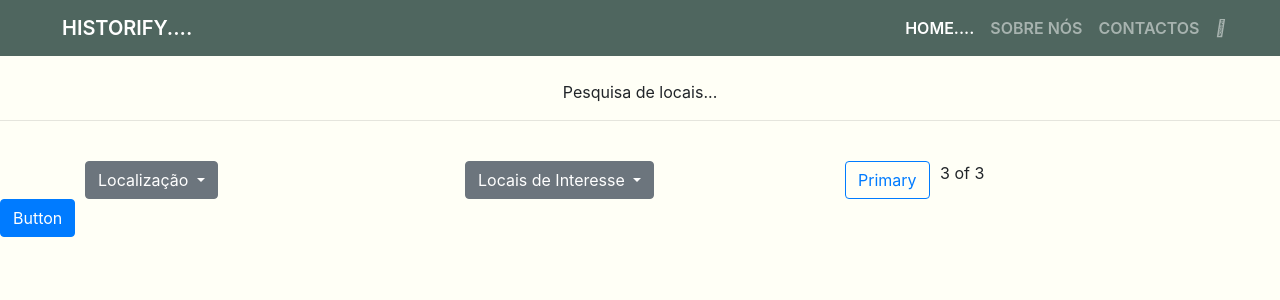
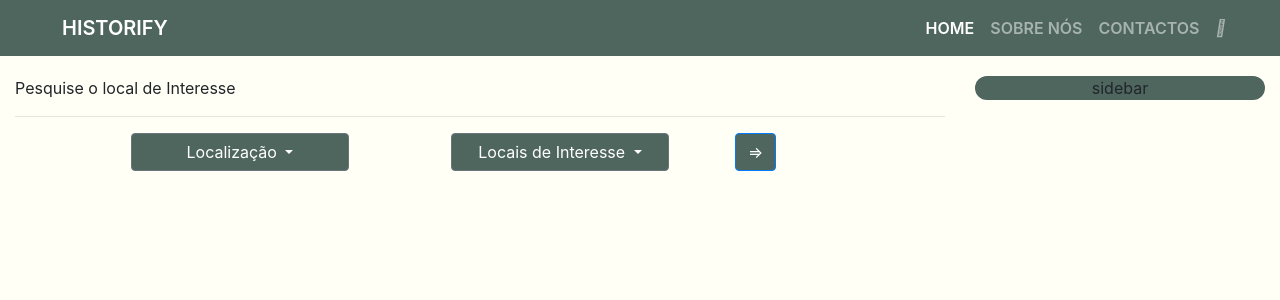
Before and after one commit to JoanaP22/Historify2019, an Angular app: page /home-page in a window 1280 px wide. Shown: the top 300 px of the page. Built offline with nearby package versions, Linux system fonts and the light colour scheme; what angular-font-awesome would draw is missing.

Commit message:
divs da homepage
Ja tem os espaços para o mapa, o resto do css pode ser alterado depois

```diff
--- a/src/app/home-page/home-page.component.css
+++ b/src/app/home-page/home-page.component.css
@@ -1,3 +1,23 @@
 p {
     text-align: center;
 }
+
+.container-fluid {
+    margin-top: 20px;
+    margin-bottom: 15px;
+}
+
+.btn-search {
+    width: 75%;
+    background-color:#4F665F;
+}
+
+.btn-outline-primary {
+    background-color: #4F665F;
+    color: white;
+}
+
+.sidebar-atributes{
+    background-color: #4F665F ;
+    border-radius: 25px;
+}
--- a/src/app/home-page/home-page.component.html
+++ b/src/app/home-page/home-page.component.html
@@ -1,49 +1,23 @@
-<!--Div para o main content da home page -->
-<div class="maindiv">
-    <br>
-    <p>Pesquisa de locais...</p>
+
+<div class="container-fluid">
+
+    <div class="row">
+
+        <!-- Col- 9 para toda a main div -->
+        <div class="col-9">
+            <div class="row">
+                <div class="col-12">
+                    Pesquise o local de Interesse
                     <hr>
-
-    <!-- dop down dos concelhos-->
-    <!-- <div class="dropdown">
-        <button class="btn btn-secondary dropdown-toggle " type="button" id="dropdownMenuButton" data-toggle="dropdown"
-            aria-haspopup="true" aria-expanded="false">
-            Localização
-        </button>
-        <div class="dropdown-menu" aria-labelledby="dropdownMenuButton">
-            <a class="dropdown-item" href="#">Barcelos</a>
-            <a class="dropdown-item" href="#">Braga</a>
-            <a class="dropdown-item" href="#">Porto</a>
                 </div>
-    </div> -->
-
-    <br>
-
-    <!-- dop down dos locais-->
-    <!-- <div class="dropdown">
-        <button class="btn btn-secondary dropdown-toggle" type="button" id="dropdownMenuButton" data-toggle="dropdown"
-            aria-haspopup="true" aria-expanded="false" role="button">
-           Locais de Interesse
-        </button>
-        <div class="dropdown-menu" aria-labelledby="dropdownMenuButton">
-            <a class="dropdown-item" href="#">Paço dos Duques de Bragança</a>
-            <a class="dropdown-item" href="#">Torre da Porta Nova</a>
-            <a class="dropdown-item" href="#">Jardim das Barrocas</a>
-        </div>
-    </div> -->
-
-    <!--Botão de pesquisa -->
-
             </div>
 
-
-<div class="container">
-
-        <div class="row">
+            <div class="row justify-content-center">
+                <!-- Localização - drop menu -->
                 <div class="col-4">
-                        <div class="dropdown">
-                                <button class="btn btn-secondary dropdown-toggle " type="button" id="dropdownMenuButton" data-toggle="dropdown"
-                                    aria-haspopup="true" aria-expanded="false">
+                    <div class="dropdown text-center">
+                        <button class="btn btn-secondary dropdown-toggle btn-search " type="button" id="dropdownMenuButton"
+                            data-toggle="dropdown" aria-haspopup="true" aria-expanded="false">
                             Localização
                         </button>
                         <div class="dropdown-menu" aria-labelledby="dropdownMenuButton">
@@ -52,11 +26,14 @@
                             <a class="dropdown-item" href="#">Porto</a>
                         </div>
                     </div>
+
                 </div>
+
+                <!-- Locais de Interesse - drop menu -->
                 <div class="col-4">
-                        <div class="dropdown">
-                                <button class="btn btn-secondary dropdown-toggle" type="button" id="dropdownMenuButton" data-toggle="dropdown"
-                                    aria-haspopup="true" aria-expanded="false" role="button">
+                    <div class="dropdown text-center">
+                        <button class="btn btn-secondary dropdown-toggle btn-search" type="button" id="dropdownMenuButton"
+                            data-toggle="dropdown" aria-haspopup="true" aria-expanded="false" role="button">
                             Locais de Interesse
                         </button>
                         <div class="dropdown-menu" aria-labelledby="dropdownMenuButton">
@@ -66,17 +43,38 @@
                         </div>
                     </div>
                 </div>
-                <div class="col-1">
-                        <button type="button" class="btn btn-outline-primary">Primary</button>
+
+                <!-- Botão de pesquisa -->
+                <div class="col-2">
+                    <button type="button" class="btn btn-outline-primary">=></button>
                 </div>
-                <div class="col-3">
-                        3 of 3
+            <!-- Fecho da row -->
+            </div>
+
+            <!-- Row para colocar o mapa interactivo -->
+            <div class="row">
+                <div class="col-12">
+
+                    <!-- tentar inserir o codigo do mapa aqui -->
+
                 </div>
             </div>
 
 
+
+
+
         </div>
 
-<button class="btn btn-primary">Button</button>
-<!--Div para a barra fixa da home page -->
-<div class="sidebar"> </div>
+        <div class="col-3">
+            <div class="sidebar-atributes text-center"> sidebar
+
+            </div>
+        </div>
+
+
+
+    </div>
+
+
+</div>
--- a/src/app/navbar/navbar.component.html
+++ b/src/app/navbar/navbar.component.html
@@ -2,14 +2,14 @@
 <nav class="navbar navbar-expand-lg navbar-dark bg-dark static-top">
     <div class="container">
         <img class="navbar-brand" src="">
-        <a class="navbar-brand" href="#">HISTORIFY....</a>
+        <a class="navbar-brand" href="#">HISTORIFY</a>
         <button class="navbar-toggler" type="button" data-toggle="collapse" data-target="#navbarResponsive" aria-controls="navbarResponsive" aria-expanded="false" aria-label="Toggle navigation">
           <span class="navbar-toggler-icon"></span>
         </button>
         <div class="collapse navbar-collapse" id="navbarResponsive">
           <ul class="navbar-nav ml-auto">
             <li class="nav-item active">
-              <a class="nav-link" href= "" routerLink = "home-page" routerLinkActive="router-link-active" >HOME....
+              <a class="nav-link" href= "" routerLink = "home-page" routerLinkActive="router-link-active" >HOME
                 <span class="sr-only">(current)</span>
               </a>
             </li>
```
Lines whose indentation alone changed are shown as unchanged.
